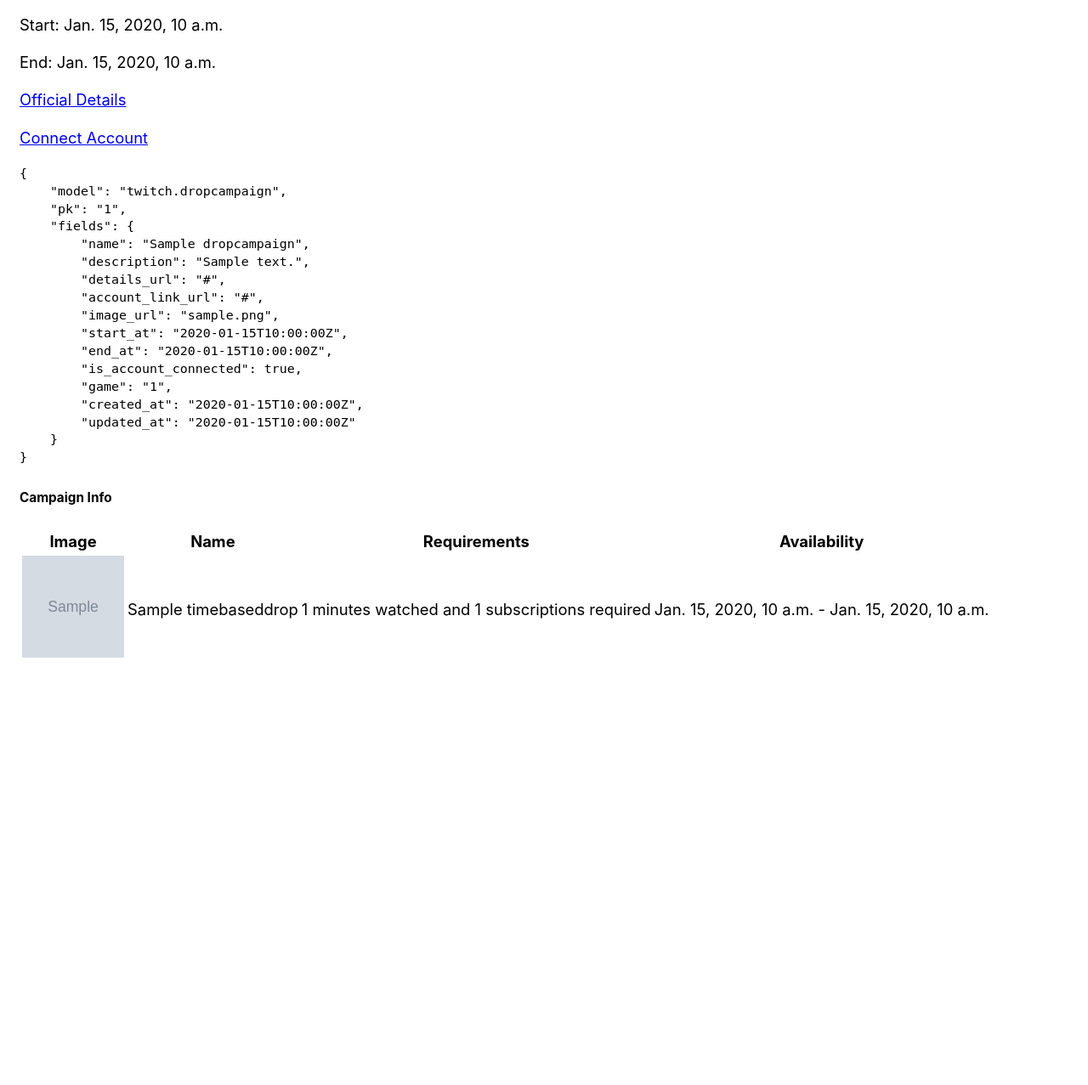
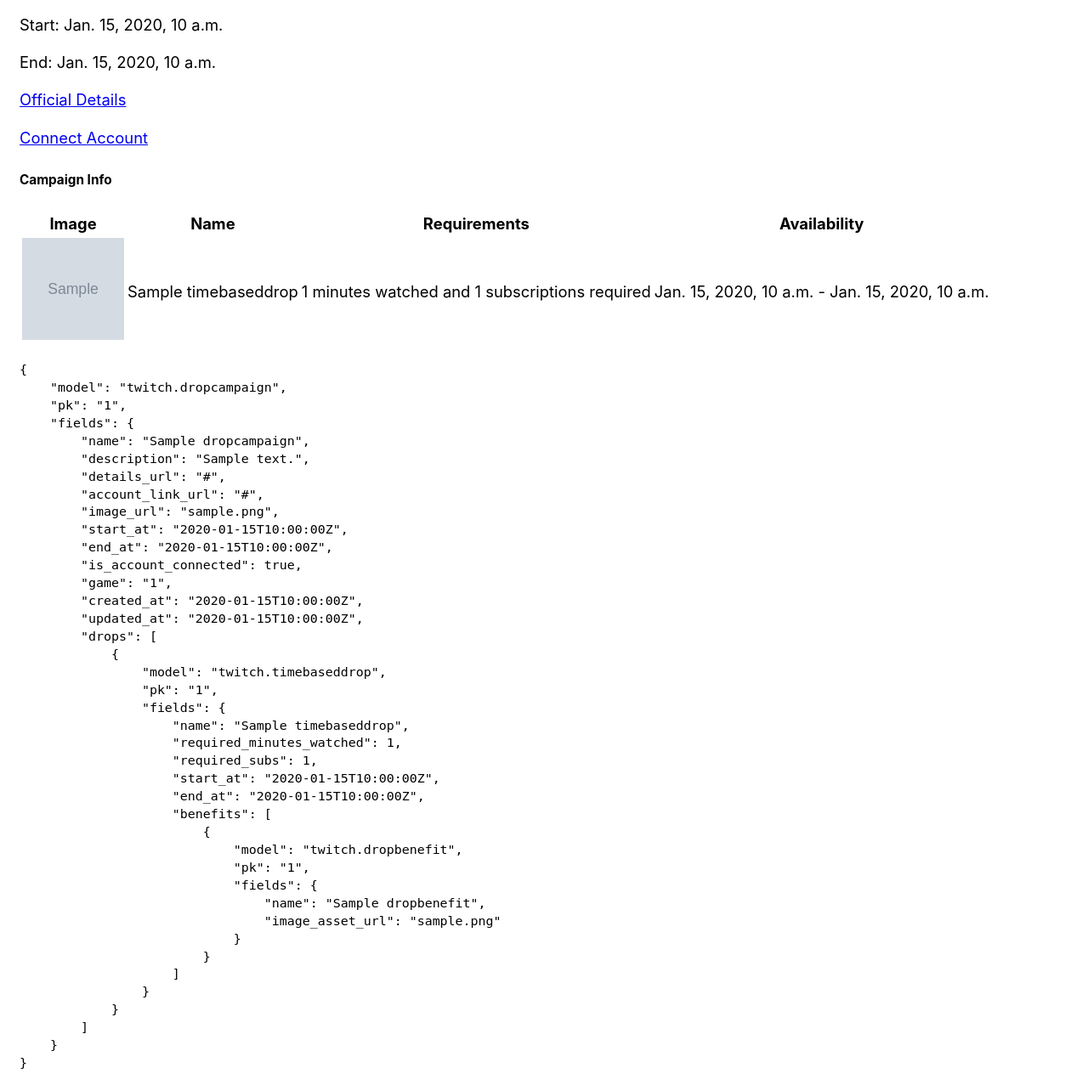
Before and after one commit to TheLovinator1/ttvdrops, a Django app: page /campaigns/1/ in a window 1280 px wide. Shown: the part 301-1578 px from the top of the page at 85% size. Before the commit the page ends 1075 px from the top, so only its background shows below. Run offline with Django 5.2, Linux system fonts and the light colour scheme; tables that the repository leaves empty hold one stand-in row (values such as "Sample post"); grey boxes marked "Sample" are stand-in pictures; parts of the project's set-up code (start-up, migrations or seed data) failed here and were passed over.

Commit message:
Add drops data serialization to DropCampaignDetailView context

```diff
--- a/templates/twitch/campaign_detail.html
+++ b/templates/twitch/campaign_detail.html
@@ -41,7 +41,6 @@
             <a href="{{ campaign.account_link_url }}" target="_blank">Connect Account</a>
         </p>
     {% endif %}
-    <pre><code>{{ campaign_data }}</code></pre>
     <h5>Campaign Info</h5>
     {% if user.is_staff %}
         <p>
@@ -96,4 +95,5 @@
     {% else %}
         <p>No drops available for this campaign.</p>
     {% endif %}
+    <pre><code>{{ campaign_data }}</code></pre>
 {% endblock content %}
--- a/twitch/views.py
+++ b/twitch/views.py
@@ -168,6 +168,7 @@ class DropCampaignDetailView(DetailView):
         """
         context: dict[str, Any] = super().get_context_data(**kwargs)
         campaign = context["campaign"]
+        drops = TimeBasedDrop.objects.filter(campaign=campaign).select_related("campaign").prefetch_related("benefits").order_by("required_minutes_watched")
 
         serialized_campaign = serialize(
             "json",
@@ -187,12 +188,38 @@ class DropCampaignDetailView(DetailView):
             ),
         )
         campaign_data = json.loads(serialized_campaign)
+
+        if drops.exists():
+            serialized_drops = serialize(
+                "json",
+                drops,
+                fields=(
+                    "name",
+                    "required_minutes_watched",
+                    "required_subs",
+                    "start_at",
+                    "end_at",
+                ),
+            )
+            drops_data = json.loads(serialized_drops)
+
+            for i, drop in enumerate(drops):
+                benefits = drop.benefits.all()
+                if benefits.exists():
+                    serialized_benefits = serialize(
+                        "json",
+                        benefits,
+                        fields=("name", "image_asset_url"),
+                    )
+                    benefits_data = json.loads(serialized_benefits)
+                    drops_data[i]["fields"]["benefits"] = benefits_data
+
+            campaign_data[0]["fields"]["drops"] = drops_data
+
         pretty_campaign_data = json.dumps(campaign_data[0], indent=4)
 
         context["now"] = timezone.now()
-        context["drops"] = (
-            TimeBasedDrop.objects.filter(campaign=campaign).select_related("campaign").prefetch_related("benefits").order_by("required_minutes_watched")
-        )
+        context["drops"] = drops
         context["campaign_data"] = pretty_campaign_data
 
         return context
```
